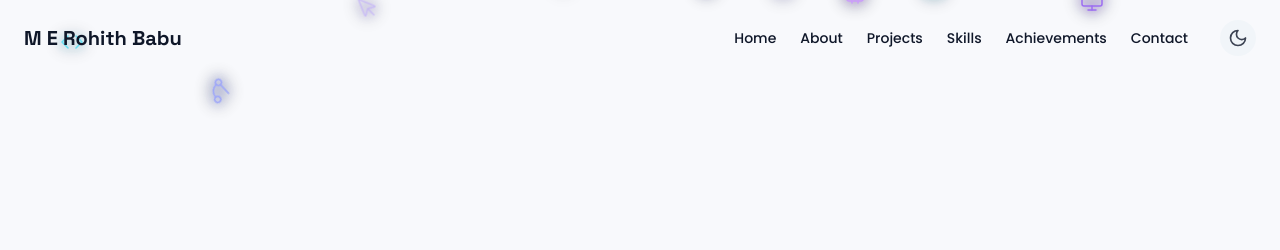
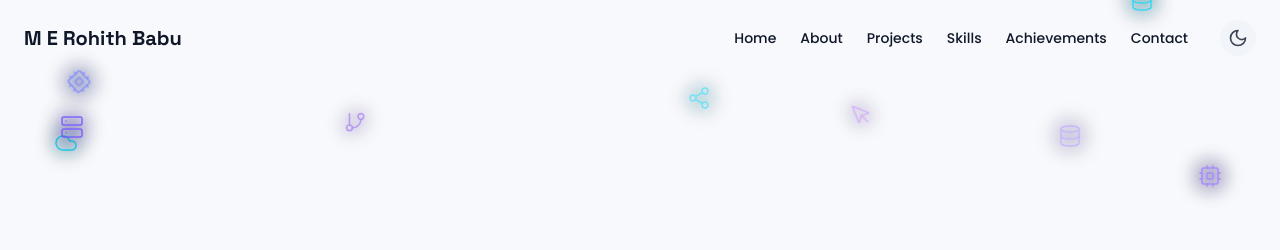
Before and after one commit to rohithbab/polished-digital-resume, a React (Vite) app: page /projects in a window 1280 px wide. Shown: the top 250 px of the page. Built offline with nearby package versions, Linux system fonts and the light colour scheme.

Commit message:
Add floating icons
Ensure floating icons are displayed on the page.

```diff
--- a/src/App.css
+++ b/src/App.css
@@ -15,9 +15,14 @@
 @keyframes fallDown {
   0% {
     transform: translateY(-10vh) rotate(0deg);
+    opacity: 0.7;
+  }
+  10% {
+    opacity: 1;
   }
   100% {
     transform: translateY(110vh) rotate(360deg);
+    opacity: 0.7;
   }
 }
 
@@ -25,11 +30,25 @@
 @keyframes fallDownWiggle {
   0% {
     transform: translateY(-10vh) translateX(-5px);
+    opacity: 0.7;
+  }
+  10% {
+    opacity: 1;
   }
   50% {
-    transform: translateY(50vh) translateX(5px);
+    transform: translateY(50vh) translateX(10px);
   }
   100% {
     transform: translateY(110vh) translateX(-5px);
+    opacity: 0.7;
   }
 }
+
+/* Add animation classes */
+.animate-fallDown {
+  animation: fallDown linear infinite;
+}
+
+.animate-fallDownWiggle {
+  animation: fallDownWiggle linear infinite;
+}
--- a/src/components/FloatingIcons.tsx
+++ b/src/components/FloatingIcons.tsx
@@ -10,7 +10,6 @@ interface Icon {
   component: React.ReactNode;
   position: { top: string; left: string };
   size: number;
-  animation: string;
   opacity: number;
   color: string;
   speed: number;
@@ -27,7 +26,7 @@ const FloatingIcons = () => {
 
   useEffect(() => {
     // Create more icons for a denser effect
-    const iconCount = Math.max(25, Math.min(40, Math.floor(window.innerWidth / 50)));
+    const iconCount = Math.max(40, Math.min(60, Math.floor(window.innerWidth / 40)));
     const generatedIcons: Icon[] = [];
 
     const colors = [
@@ -41,15 +40,13 @@ const FloatingIcons = () => {
       generatedIcons.push({
         component: <IconComponent strokeWidth={1.5} />,
         position: {
-          // Start icons from above the visible area for better falling effect
-          top: `${Math.random() * -50}%`,
-          left: `${Math.random() * 98}%`,
+          top: `${Math.random() * -100}%`, // Start further above viewport
+          left: `${Math.random() * 100}%`,
         },
-        size: Math.floor(Math.random() * 24) + 16, // 16px - 40px
-        animation: `falling-${Math.floor(Math.random() * 4) + 1}`,
-        opacity: Math.random() * 0.4 + 0.4, // 0.4 - 0.8 (more visible)
+        size: Math.floor(Math.random() * 28) + 18, // 18px - 46px (larger)
+        opacity: Math.random() * 0.5 + 0.5, // 0.5 - 1.0 (more visible)
         color: colors[Math.floor(Math.random() * colors.length)],
-        speed: Math.random() * 20 + 10 // 10s - 30s falling duration
+        speed: Math.random() * 25 + 15 // 15s - 40s falling duration
       });
     }
 
@@ -60,13 +57,18 @@ const FloatingIcons = () => {
       setIcons(prev => {
         return prev.map(icon => {
           // If icon has fallen below the view, reset it to the top
-          if (parseFloat(icon.position.top) > 100) {
+          if (parseFloat(icon.position.top) > 110) {
             return {
               ...icon,
               position: {
-                top: `${Math.random() * -20}%`, // Start slightly above the viewport
-                left: `${Math.random() * 98}%`,
-              }
+                top: `${Math.random() * -50}%`, // Start well above the viewport
+                left: `${Math.random() * 100}%`,
+              },
+              // Randomize the appearance for variety
+              size: Math.floor(Math.random() * 28) + 18,
+              opacity: Math.random() * 0.5 + 0.5,
+              color: colors[Math.floor(Math.random() * colors.length)],
+              speed: Math.random() * 25 + 15
             };
           }
 
@@ -75,7 +77,7 @@ const FloatingIcons = () => {
             ...icon,
             position: {
               ...icon.position,
-              top: `${parseFloat(icon.position.top) + 0.2}%`,
+              top: `${parseFloat(icon.position.top) + 0.4}%`, // Faster movement
             }
           };
         });
@@ -90,14 +92,14 @@ const FloatingIcons = () => {
       {icons.map((icon, index) => (
         <div
           key={index}
-          className={`absolute transition-all`}
+          className={`absolute ${index % 2 === 0 ? 'animate-fallDown' : 'animate-fallDownWiggle'}`}
           style={{
             top: icon.position.top,
             left: icon.position.left,
             opacity: icon.opacity,
-            animation: `fallDown ${icon.speed}s linear infinite`,
-            filter: 'drop-shadow(0 0 8px currentColor)',
-            transition: 'all 0.5s ease',
+            animationDuration: `${icon.speed}s`,
+            filter: 'drop-shadow(0 0 10px currentColor)',
+            zIndex: -5
           }}
         >
           <div
@@ -105,7 +107,7 @@ const FloatingIcons = () => {
             style={{
               width: icon.size,
               height: icon.size,
-              filter: 'drop-shadow(0 0 5px currentColor)',
+              filter: 'drop-shadow(0 0 8px currentColor)',
             }}
           >
             {icon.component}
--- a/src/index.css
+++ b/src/index.css
@@ -1,4 +1,3 @@
-
 @import url('https://fonts.googleapis.com/css2?family=Poppins:wght@100;200;300;400;500;600;700;800;900&family=Space+Grotesk:wght@300;400;500;600;700&display=swap');
 
 @tailwind base;
@@ -78,10 +77,12 @@
     @apply bg-background text-foreground antialiased;
     font-feature-settings: "ss01", "ss02", "cv01", "cv02", "cv03";
     scroll-behavior: smooth;
+    overflow-x: hidden;
   }
 
   html {
     scroll-behavior: smooth;
+    overflow-x: hidden;
   }
 
   h1, h2, h3, h4, h5, h6 {
```
